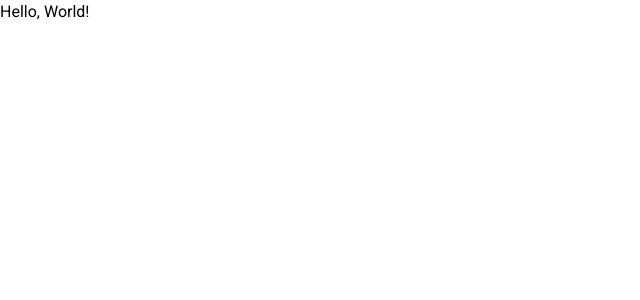
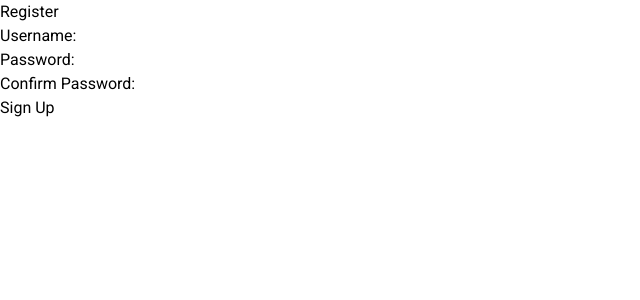
Before and after one commit to kawojue/user-registration, a React (Vite) app in the folder starter/: page / in a window 1280 px wide. Shown: the top 300 px of the page, without its empty margins (0-640 px from the left). Built offline with nearby package versions, Linux system fonts and the light colour scheme.

Commit message:
rendered

```diff
--- a/starter/src/App.tsx
+++ b/starter/src/App.tsx
@@ -1,10 +1,12 @@
-import React from 'react'
+import Login from "./components/Login"
+import Register from "./components/Register"
 
 const App: React.FC = () => {
   return (
-    <>
-      <p>Hello, World!</p>
-    </>
+    <main className="container">
+      <Register/>
+      {/* <Login/> */}
+    </main>
   )
 }
 
```
